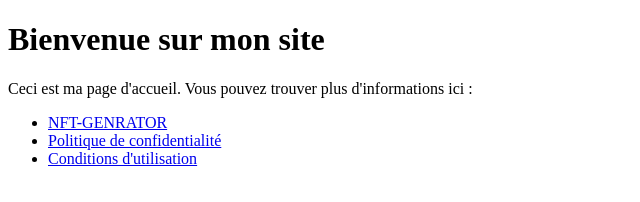
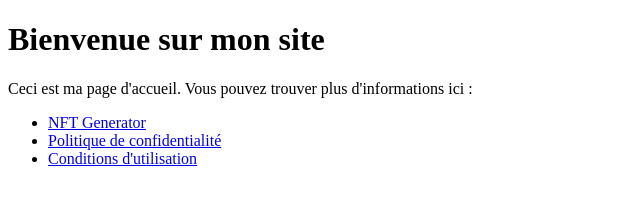
Before and after one commit to DzscGe/ginthub.com, a plain HTML site: page index.html in a window 1280 px wide. Shown: the full height of the page, 0-640 px from the left. Drawn offline with Linux system fonts and the light colour scheme.

Commit message:
Update index.html

```diff
--- a/index.html
+++ b/index.html
@@ -7,7 +7,7 @@
   <h1>Bienvenue sur mon site</h1>
   <p>Ceci est ma page d'accueil. Vous pouvez trouver plus d'informations ici :</p>
   <ul>
-    <li><a href="NFT Generator.html">NFT-GENRATOR</a></li>
+    <li><a href="NFT-Generator.html">NFT Generator</a></li>
     <li><a href="Privacy-Policy.html">Politique de confidentialité</a></li>
     <li><a href="Terms-of-Service.html">Conditions d'utilisation</a></li>
   </ul>
```
